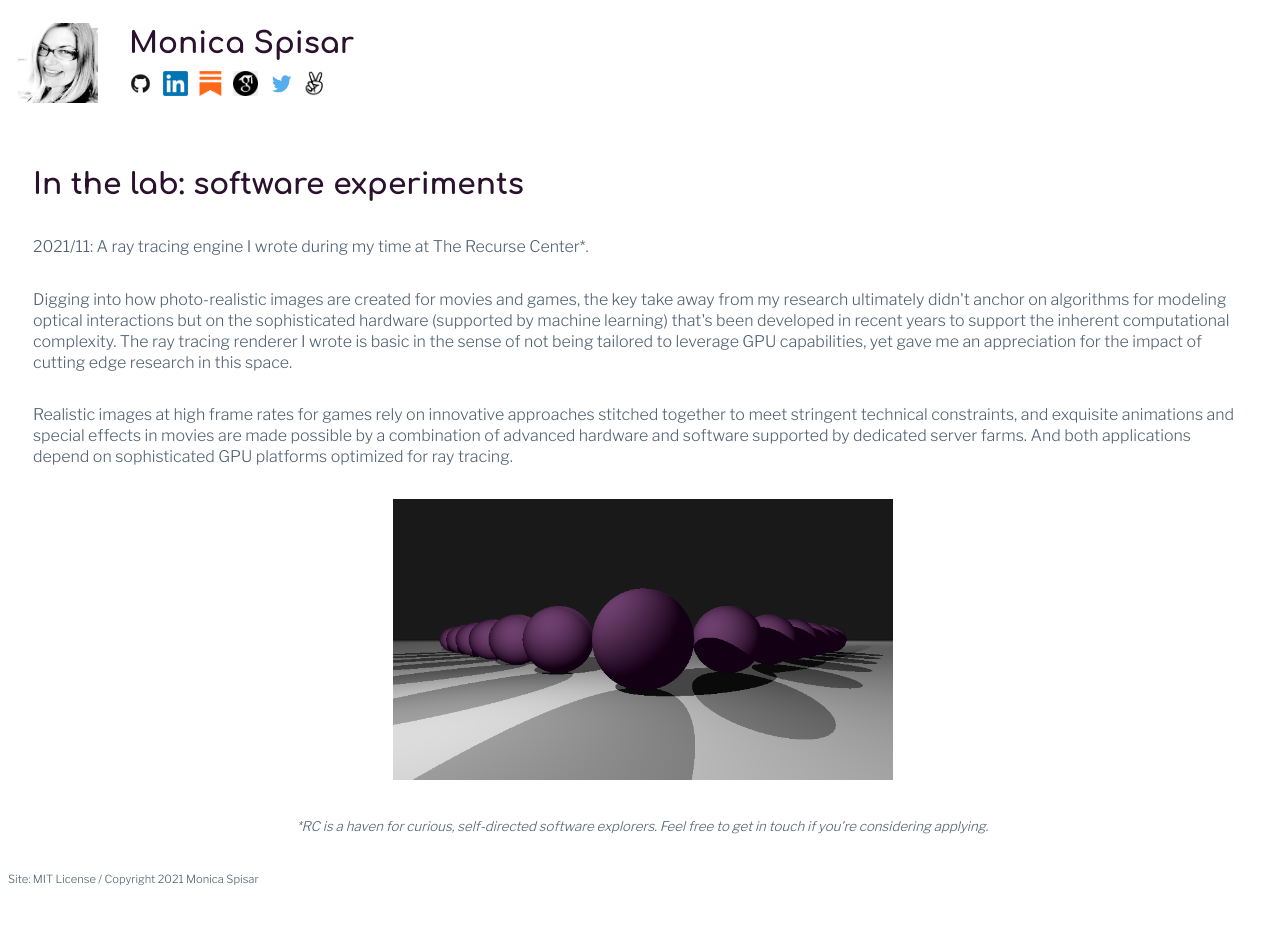
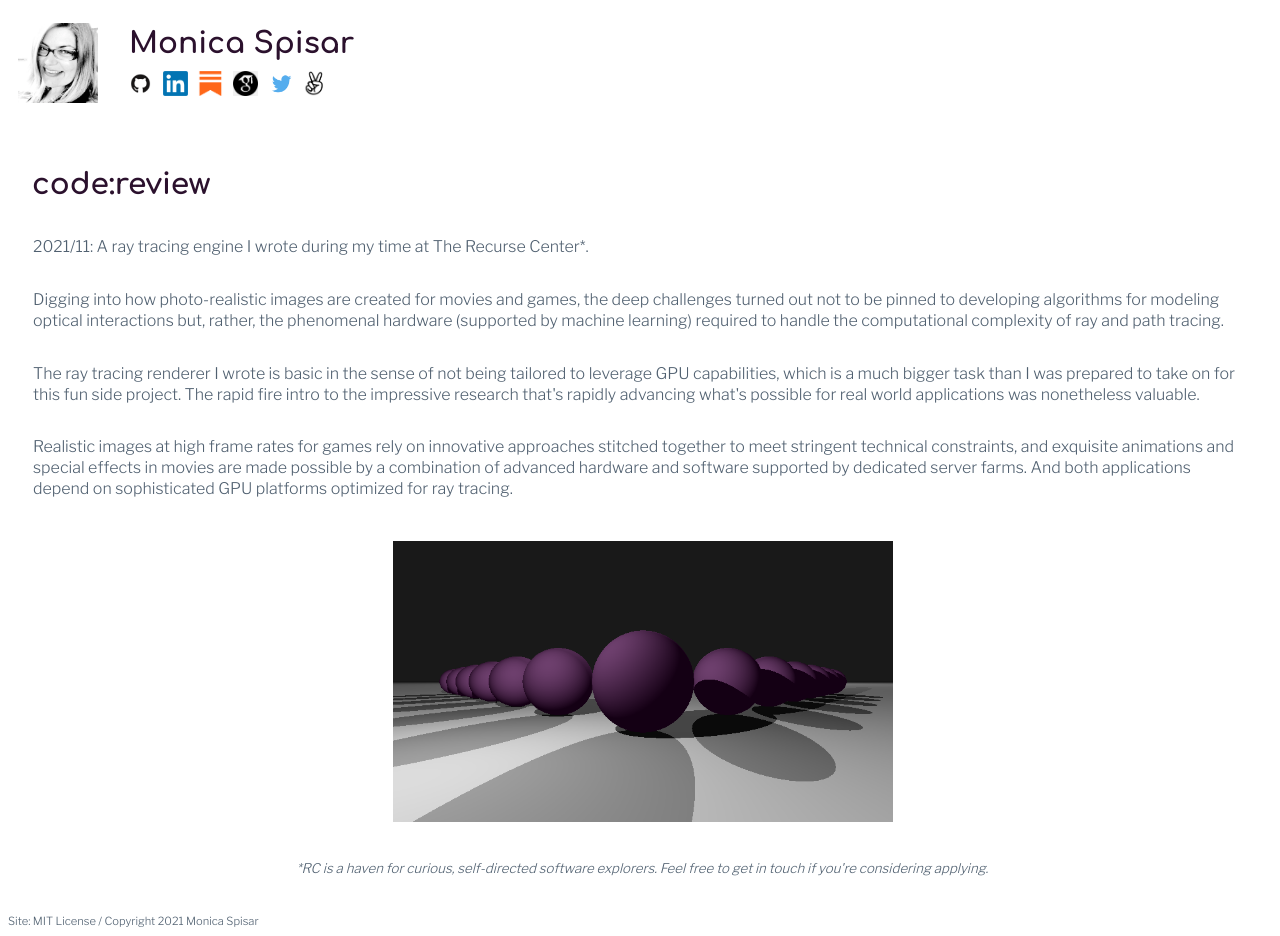
Before and after one commit to msyvr/monicaspisar, a plain HTML site: page index.html in a window 1280 px wide. Before the commit the page ends 894 px from the top, so only its background shows below. Drawn offline with nearby package versions, Linux system fonts and the light colour scheme.

Commit message:
new title: code:review; minor project description edits

```diff
--- a/index.html
+++ b/index.html
@@ -45,15 +45,16 @@
 
 <body>
   <div class="flex-container-vertical vhmin">
-    <div class="flex-container-horizontal font_large" style="margin-top: 50px; justify-content: left;">
-      In the lab: software experiments
+    <div class="flex-container-horizontal font_large" style="margin-top: 50px; margin-left:9px; justify-content: left;">
+      code:review
     </div>
     <div class="flex-container-vertical" style="margin-top:10px">
       <p>2021/11: A <a href="https://github.com/msyvr/raytracer" target="_blank">ray tracing engine</a> I wrote during my time at <a href="https://recurse.com" target="_blank">The Recurse Center*</a>.</p>
-      <p>Digging into how photo-realistic images are created for movies and games, the key take away from my research ultimately didn't anchor on <a href="https://cs.dartmouth.edu/wjarosz/publications/novak18monte.html" target="_blank">algorithms for modeling optical interactions</a> but on the <a href="https://developer.nvidia.com/nvidia-ampere" target="_blank">sophisticated hardware (supported by machine learning)</a> that's been developed in recent years to support the inherent computational complexity. The ray tracing renderer I wrote is basic in the sense of not being tailored to leverage GPU capabilities, yet gave me an appreciation for the impact of cutting edge research in this space.</p>
+      <p>Digging into how photo-realistic images are created for movies and games, the deep challenges turned out not to be pinned to developing <a href="https://cs.dartmouth.edu/wjarosz/publications/novak18monte.html" target="_blank">algorithms for modeling optical interactions</a> but, rather, the <a href="https://developer.nvidia.com/nvidia-ampere" target="_blank">phenomenal hardware (supported by machine learning)</a> required to handle the computational complexity of ray and path tracing.</p>
+      <p>The ray tracing renderer I wrote is basic in the sense of not being tailored to leverage GPU capabilities, which is a much bigger task than I was prepared to take on for this fun side project. The rapid fire intro to the impressive research that's rapidly advancing what's possible for real world applications was nonetheless valuable.</p>
       <p>Realistic images at high frame rates for games rely on <a href="https://www.youtube.com/watch?v=2GYXuM10riw" target="_blank">innovative approaches stitched together to meet stringent technical constraints</a>, and exquisite animations and special effects in movies are made possible by a combination of <a href="https://sciencebehindpixar.org/pipeline/rendering" target="_blank">advanced hardware and software supported by dedicated server farms</a>. And both applications depend on sophisticated GPU platforms optimized for ray tracing.</p>
     </div>
-    <div class="flex-container-horizontal" style="margin-top: 5px; margin-bottom: 20px">
+    <div class="flex-container-horizontal" style="margin-top: 15px; margin-bottom: 20px">
       <a href="https://github.com/msyvr/raytracer" target="_blank"><img src="images/example_shadowsdiffuse.png" alt="ray-traced spheres with shadows" style="width:500px;"></a>
     </div>
     <div class="flex-container-horizontal" style="font-style:italic; font-size: smaller;">
```
